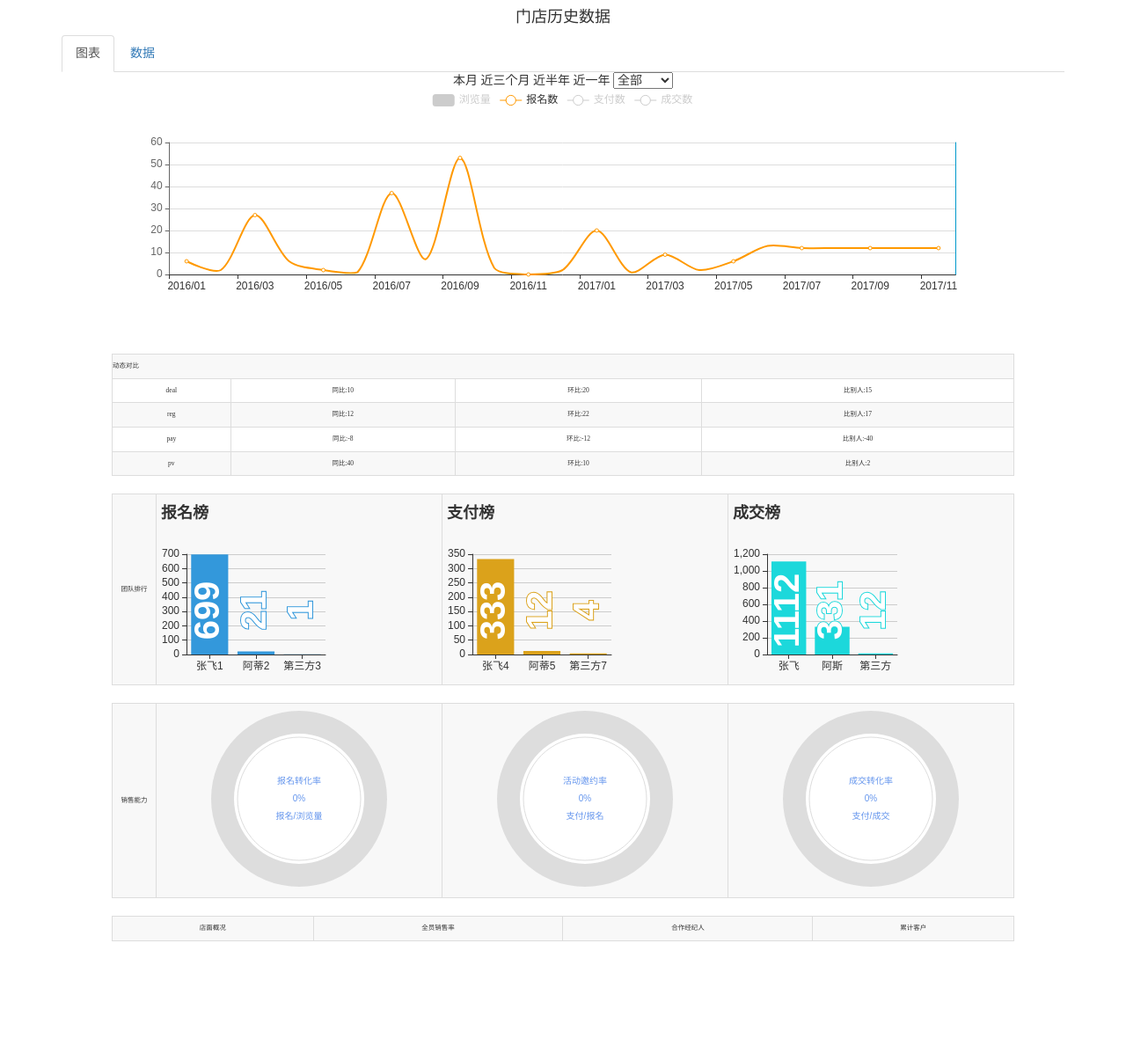
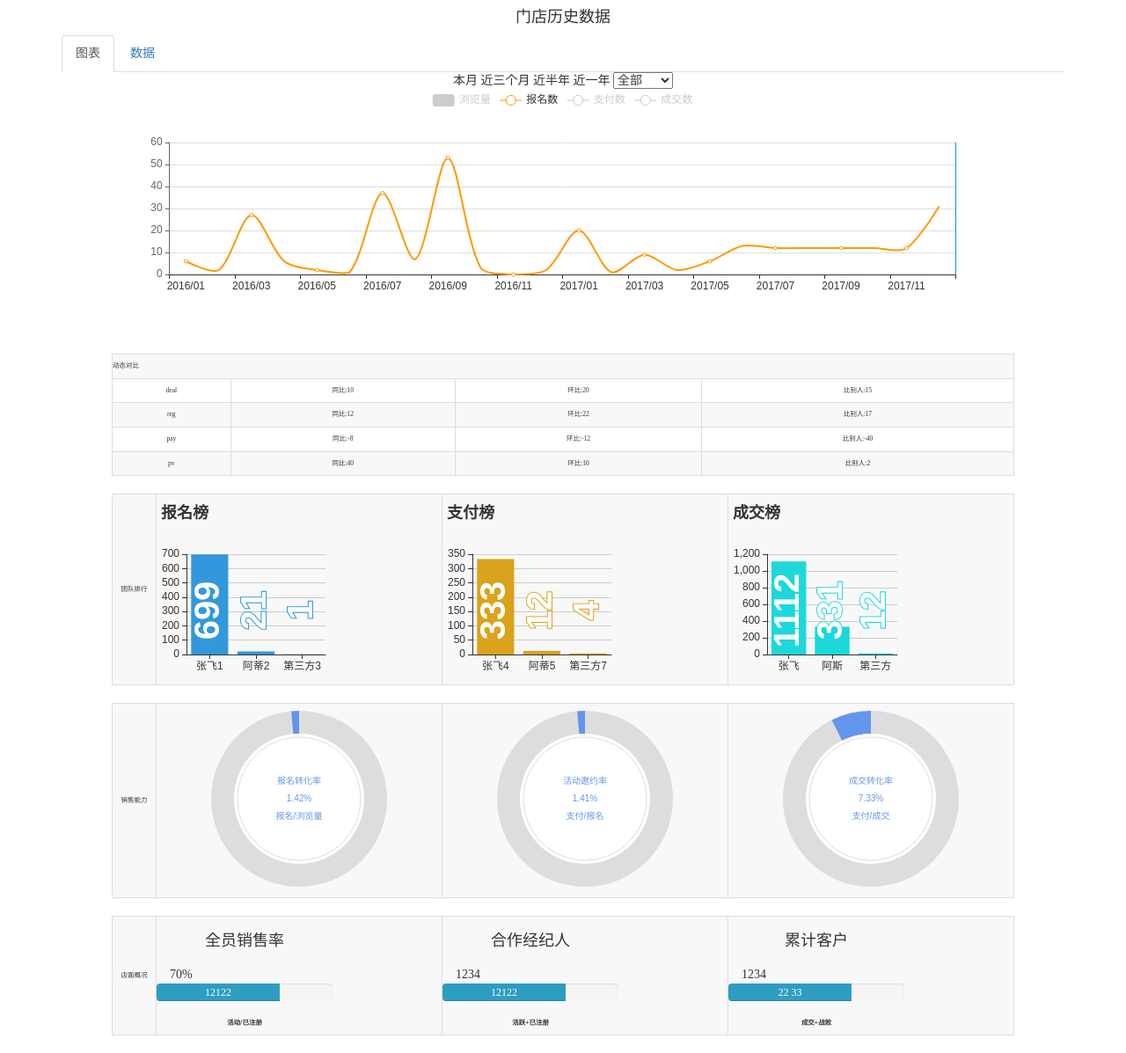
Before and after one commit to qingaoti/Trainer, a website: page HTMLtest/ActEcharts.html in a window 1280 px wide. Shown: the whole page at 88% size. Before the commit the page ends 1090 px from the top, so only its background shows below. Drawn offline with nearby package versions, Linux system fonts and the light colour scheme.

Commit message:
提交测试代码

```diff
--- a/HTMLtest/ActEcharts.html
+++ b/HTMLtest/ActEcharts.html
@@ -298,7 +298,6 @@
             MList.forEach(function (n) {
                 numList.push(_data.keys.indexOf(n));
             });
-            console.log(numList);
             numList.forEach(function (n) {
                 pv += _data.list[n].pv.val;
                 reg += _data.list[n].reg.val;
@@ -313,6 +312,7 @@
 //            $("#regRatio").empty();
 //            $("#payRatio").empty();
 //            $("#dealRatio").empty();
+            debugger;
 
             _regRatio.setData(regRatio);
             _payRatio.setData(payRatio);
@@ -323,12 +323,9 @@
 
         //显示店面概况
         function showMerchant() {
-            $("#saleRatio").empty();
-            $("#broker").empty();
-            $("#customer").empty();
-            $("#regRatio").append("70%");
-            $("#broker").append("126");
-            $("#customer").append("768");
+//            $("#saleInfo").append("70%");
+//            $("#broker").append("126");
+//            $("#customer").append("768");
         }
         /**
          * Calcaulate diff Months between two month
@@ -399,7 +396,46 @@
                 </table>
 
                 <table>
-                    <tr><td>店面概况</td><td>全员销售率<div id="saleRatio"></div></td><td>合作经纪人<div id="broker"></div></td><td>累计客户<div id="customer"></div></td></tr>
+                    <tr>
+                        <td>店面概况</td>
+                        <td >
+                            <div style="width :200px;" id="saleInfo" >
+                                <h4>全员销售率</h4>
+                                <h5>70%</h5>
+                                <div class="progress">
+                                    <div class="progress-bar" style="width:70%; background:#2e9dc2;">
+                                        <div class="progress-value">12122</div>
+                                    </div>
+                                </div>
+                                <b>活动/已注册</b>
+                            </div>
+                        </td>
+                        <td>
+                            <div style="width :200px" id="broker">
+                                <h4>合作经纪人</h4>
+                                <h5>1234</h5>
+                                <div class="progress">
+                                    <div class="progress-bar" style="width:70%; background:#2e9dc2;">
+                                        <div class="progress-value">12122</div>
+                                    </div>
+                                </div>
+                                <b>活跃+已注册</b>
+                            </div>
+                        </td>
+                        <td>
+                            <div style="width :200px" id="customer">
+                                <h4>累计客户</h4>
+                                <h5>1234</h5>
+                                <div class="progress">
+                                    <div class="progress-bar" style="width:70%; background:#2e9dc2;">
+                                        <span style="text-align: left ;margin-left: 0px">22</span>
+                                        <span style="text-align: right">33</span>
+                                    </div>
+                                </div>
+                                <b>成交+战败</b>
+                            </div>
+                        </td>
+                    </tr>
                 </table>
 
             </div>
--- a/HTMLtest/canvas.js
+++ b/HTMLtest/canvas.js
@@ -73,18 +73,15 @@ var canvas = (function () {
 
     function canvas(canvasId,title,memo) {
         drowProcess(canvasId,title,memo);
-        opt.canvasId = canvasId;
-        opt.title = title;
-        opt.memo = memo;
-        this.opt = opt;
+        this.canvasId = canvasId;
+        this.title = title;
+        this.memo = memo;
     }
 
     canvas.prototype.setData = function (data) {
-        debugger;
-        drowProcess(this.opt.canvasId,this.opt.title,this.opt.memo,data);
-
+        drowProcess(this.canvasId,this.title,this.memo,data);
         var t;
-        var bfb = this.opt.process;
+        var bfb = 0;
         var timefunction = function () {
             if(bfb >= data){
                 clearTimeout(t);
--- a/HTMLtest/data/ActEcharts.json
+++ b/HTMLtest/data/ActEcharts.json
@@ -22,7 +22,8 @@
     "2017/08",
     "2017/09",
     "2017/10",
-    "2017/11"
+    "2017/11",
+    "2017/12"
   ],
   "list": [
     {
@@ -553,6 +554,29 @@
         "val": 1
       },
       "key": "2017/11"
+    },
+    {
+      "pv": {
+        "txt": "浏览量",
+        "val": 44
+      },
+      "share": {
+        "txt": "分享数",
+        "val": 2
+      },
+      "reg": {
+        "txt": "报名数",
+        "val": 31
+      },
+      "pay": {
+        "txt": "支付数",
+        "val": 22
+      },
+      "deal": {
+        "txt": "成交数",
+        "val": 3
+      },
+      "key": "2017/12"
     }
   ]
 }
```
